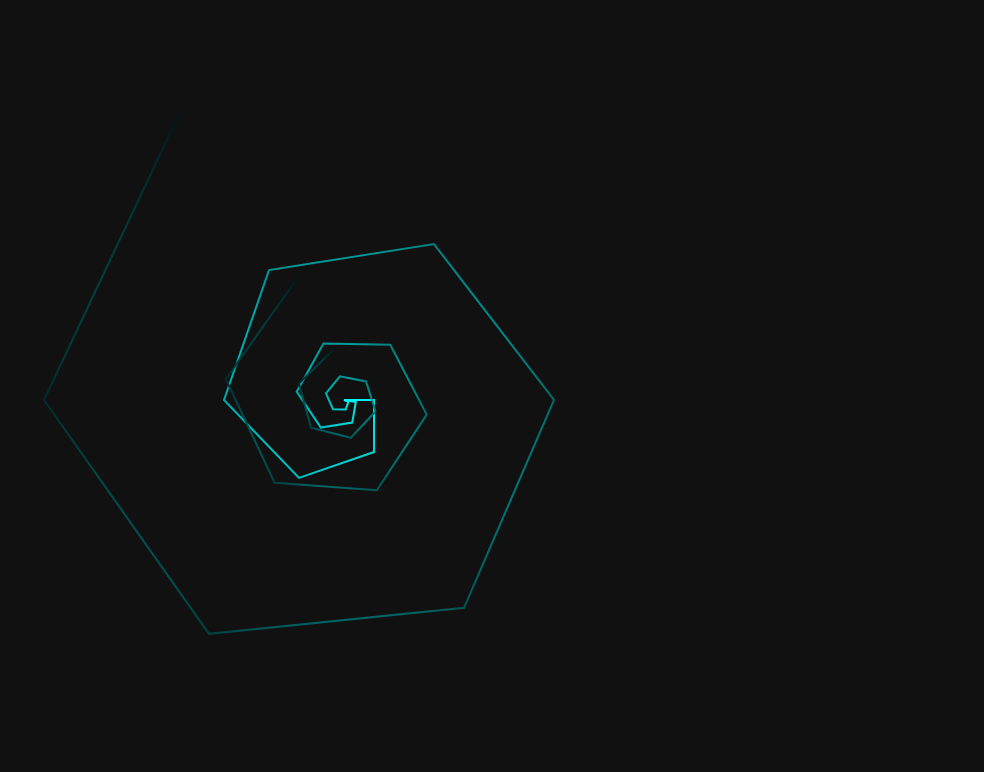
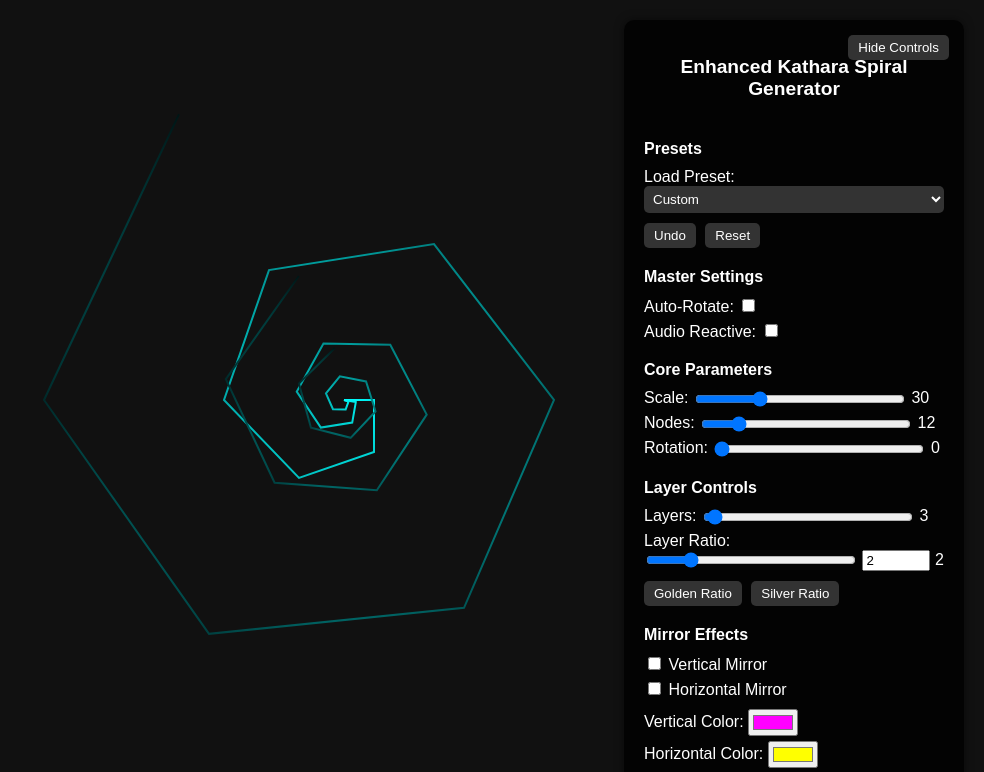
Before and after one commit to jasonbra1n/kathara-spiral, a plain HTML site: page index.html in a window 1280 px wide. Shown: the top 772 px of the page, without its empty margins (296-1280 px from the left). Drawn offline with Linux system fonts and the light colour scheme.

Commit message:
Update index.html

```diff
--- a/index.html
+++ b/index.html
@@ -7,15 +7,10 @@
   <link rel="stylesheet" href="styles.css">
 </head>
 <body>
+  <canvas id="spiralCanvas"></canvas>
+  <div id="controlsOverlay" class="controls-overlay">
+    <button id="toggleControls" class="toggle-controls">Hide Controls</button>
     <h2>Enhanced Kathara Spiral Generator</h2>
-  <canvas id="spiralCanvas"></canvas>
-  <div class="canvas-controls">
-    <button id="fullscreenButton">Go Fullscreen</button>
-  </div>
-  <div id="fullscreenOverlay" class="fullscreen-overlay">
-    Press ESC to exit full screen
-  </div>
-
     <div class="controls">
       <div class="control-group">
         <h3>Presets</h3>
@@ -54,12 +49,14 @@
           <label><input type="checkbox" id="audioRotate"> Rotate</label>
           <label><input type="checkbox" id="audioScale"> Scale</label>
           <label><input type="checkbox" id="audioOpacity"> Opacity</label>
+          <label>Scale Gap: <input type="range" id="scaleGap" min="1" max="50" value="10"> <span id="scaleGapValue">10</span></label>
+          <label>Scale Sensitivity: <input type="range" id="scaleSensitivity" min="0.5" max="5" step="0.1" value="1"> <span id="scaleSensitivityValue">1</span></label>
         </div>
       </div>
 
       <div class="control-group">
         <h3>Core Parameters</h3>
-      <label>Scale: <input type="range" id="scale" min="1" max="100" value="30"> <span id="scaleValue">30</span></label>
+        <label>Scale: <input type="range" id="scale" min="1" max="100" step="0.1" value="30"> <span id="scaleValue">30</span></label>
         <label>Nodes: <input type="range" id="nodes" min="5" max="50" value="12"> <span id="nodesValue">12</span></label>
         <label>Rotation: <input type="range" id="rotation" min="0" max="360" value="0"> <span id="rotationValue">0</span></label>
       </div>
@@ -109,6 +106,12 @@
 
     <div class="download-container">
       <button onclick="downloadCanvas()">Download Image (2160×2160)</button>
+      <button id="fullscreenButton">Go Fullscreen</button>
+    </div>
+  </div>
+
+  <div id="fullscreenOverlay" class="fullscreen-overlay">
+    Press ESC to exit full screen
   </div>
 
   <script src="presets.js"></script>
```
Lines whose indentation alone changed are shown as unchanged.
